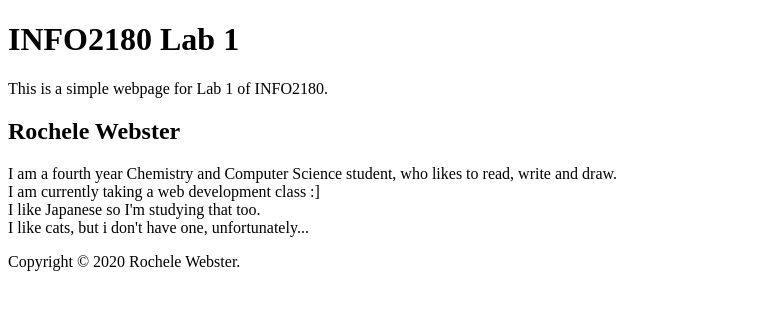
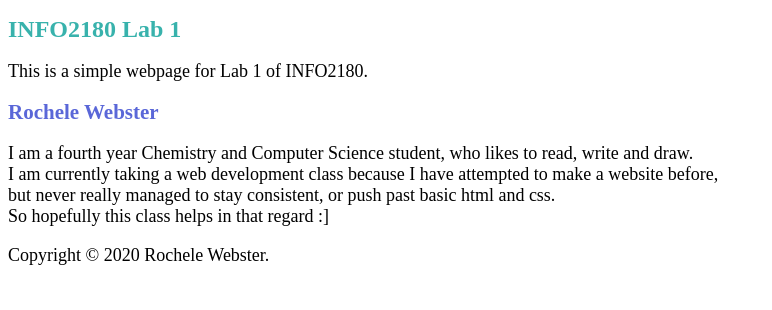
Before and after one commit to Otatopot/info2180-lab1, a plain HTML site: page index.html in a window 1280 px wide. Shown: the whole page, without its empty margins (0-772 px from the left). Drawn offline with Linux system fonts and the light colour scheme.

Commit message:
Added styles.css and modified index.html

```diff
--- a/index.html
+++ b/index.html
@@ -1,6 +1,7 @@
 <!DOCTYPEhtml>
 <html lang="en">
     <head>
+        <link href = "styles.css" rel="stylesheet" type="text/css">
         <meta charset="UTF-8">
         <meta name="viewport" content="width=device-width, initial-scale=1.0">
         <meta http-equiv="X-UA-Compatible"content="ie=edge">
@@ -15,9 +16,9 @@
             <h2>Rochele Webster</h2>
             <p>
             I am a fourth year Chemistry and Computer Science student, who likes to read, write and draw.<br>
-            I am currently taking a web development class :] <br>
-            I like Japanese so I'm studying that too. <br>
-            I like cats, but i don't have one, unfortunately...
+            I am currently taking a web development class because I have attempted to make a website before,<br>
+            but never really managed to stay consistent, or push past basic html and css. <br>
+            So hopefully this class helps in that regard :]
             </p>
         </main>
         <footer>
--- /dev/null
+++ b/styles.css
@@ -0,0 +1,13 @@
+h1 {
+    font-size: 24px;
+    color: #38B2AC;
+}
+
+h2 {
+    font-size: 21px;
+    color: #5A67D8;
+}
+
+p {
+    font-size: 18px;
+}
```
